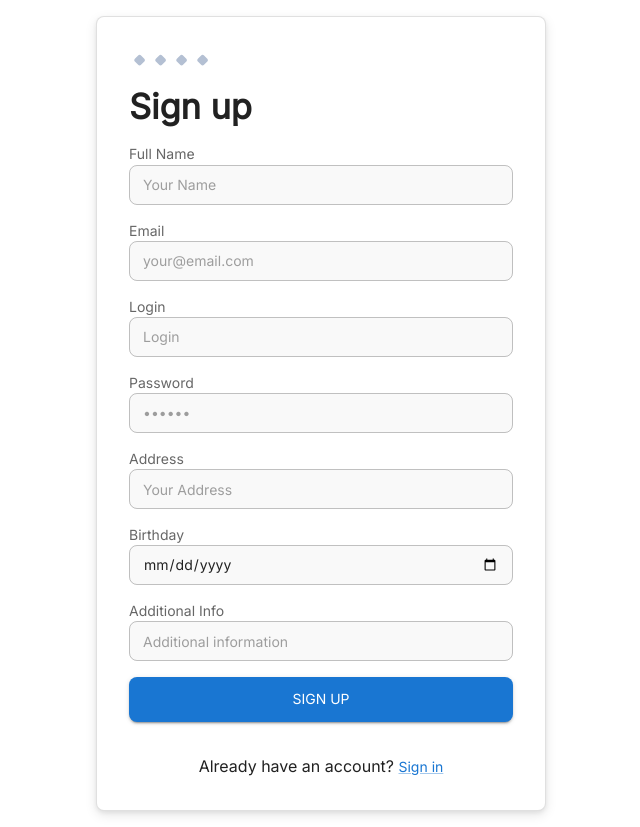
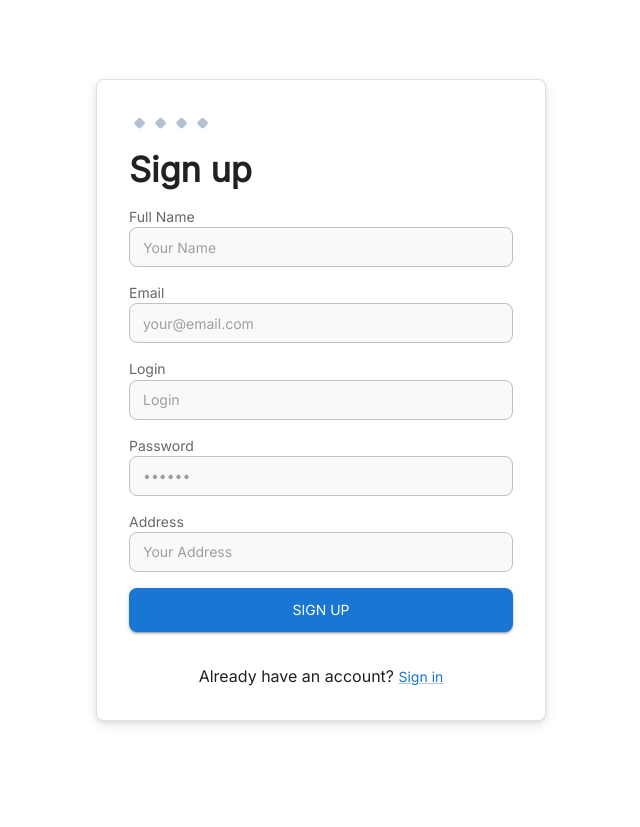
Before and after one commit to egorSheremetov02/neighbor-connect, a React (Vite) app in the folder frontend/: page /signup in a window 1280 px wide. Shown: the whole page, without its empty margins (319-959 px from the left). After the commit the page ends 800 px from the top, so only its background shows below. Built offline with nearby package versions, Linux system fonts and the light colour scheme.

Commit message:
update signup

```diff
--- a/frontend/src/Pages/Signup.jsx
+++ b/frontend/src/Pages/Signup.jsx
@@ -53,9 +53,9 @@ const SingUp = () => {
       email: event.target.elements.email.value,
       login: event.target.elements.login.value,
       password: event.target.elements.password.value,
-      address: event.target.elements.address.value,
-      birthday: event.target.elements.birthday.value,
-      additionalInfo: event.target.elements.additionalInfo.value,
+      permanent_address: event.target.elements.address.value,
+      // birthday: event.target.elements.birthday.value,
+      // additionalInfo: event.target.elements.additionalInfo.value,
     };
 
     try {
@@ -211,52 +211,6 @@ const SingUp = () => {
                 }}
               />
             </FormControl>
-            <FormControl>
-              <FormLabel htmlFor="birthday" sx={{ fontSize: "0.875rem" }}>
-                Birthday
-              </FormLabel>
-              <TextField
-                id="birthday"
-                name="birthday"
-                type="date"
-                required
-                fullWidth
-                variant="outlined"
-                InputLabelProps={{
-                  shrink: true,
-                }}
-                InputProps={{
-                  sx: {
-                    borderRadius: "8px",
-                    backgroundColor: "#f9f9f9",
-                    height: "40px",
-                    fontSize: "14px",
-                  },
-                }}
-              />
-            </FormControl>
-            <FormControl>
-              <FormLabel htmlFor="additionalInfo" sx={{ fontSize: "0.875rem" }}>
-                Additional Info
-              </FormLabel>
-              <TextField
-                id="additionalInfo"
-                name="additionalInfo"
-                // multiline
-                rows={3}
-                fullWidth
-                variant="outlined"
-                placeholder="Additional information"
-                InputProps={{
-                  sx: {
-                    borderRadius: "8px",
-                    backgroundColor: "#f9f9f9",
-                    height: "40px",
-                    fontSize: "14px",
-                  },
-                }}
-              />
-            </FormControl>
             {signError && <p>{signError}</p>}
             <Button
               type="submit"
```
